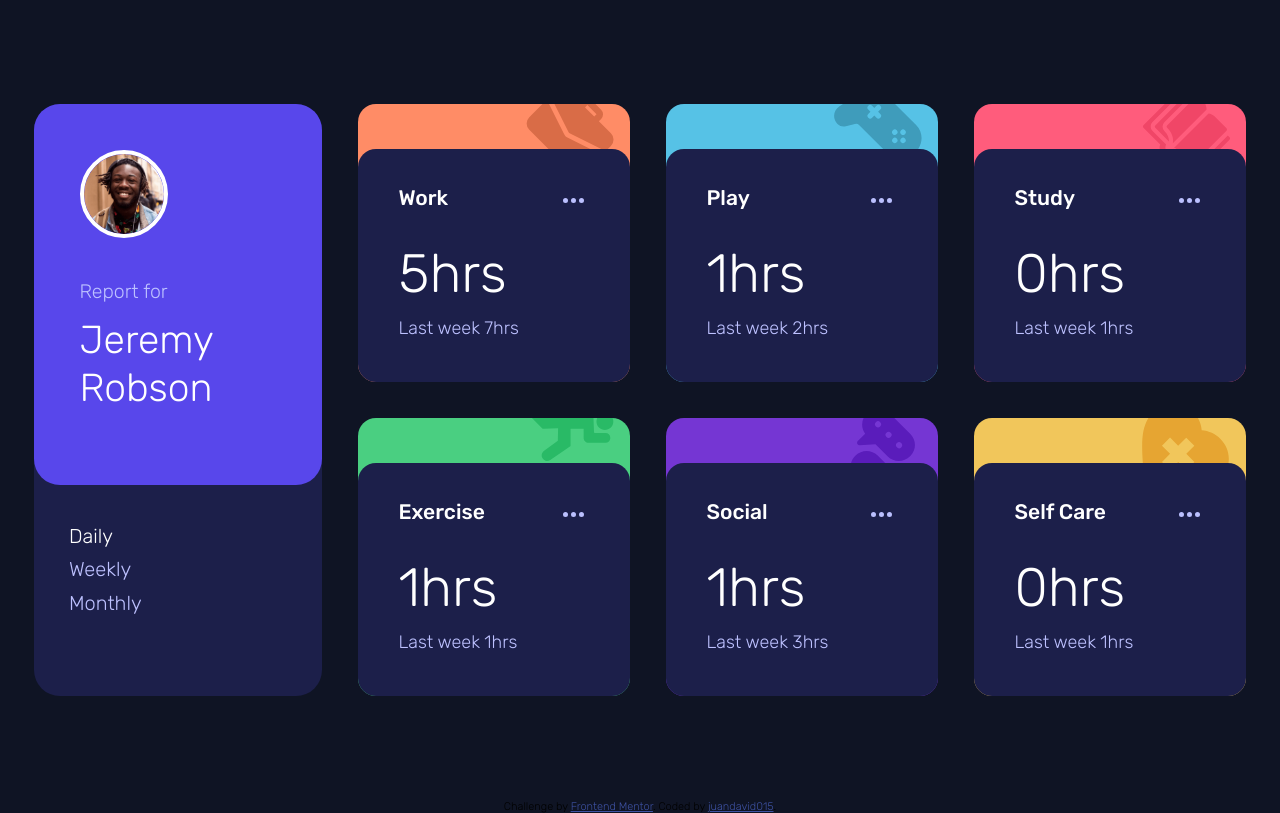
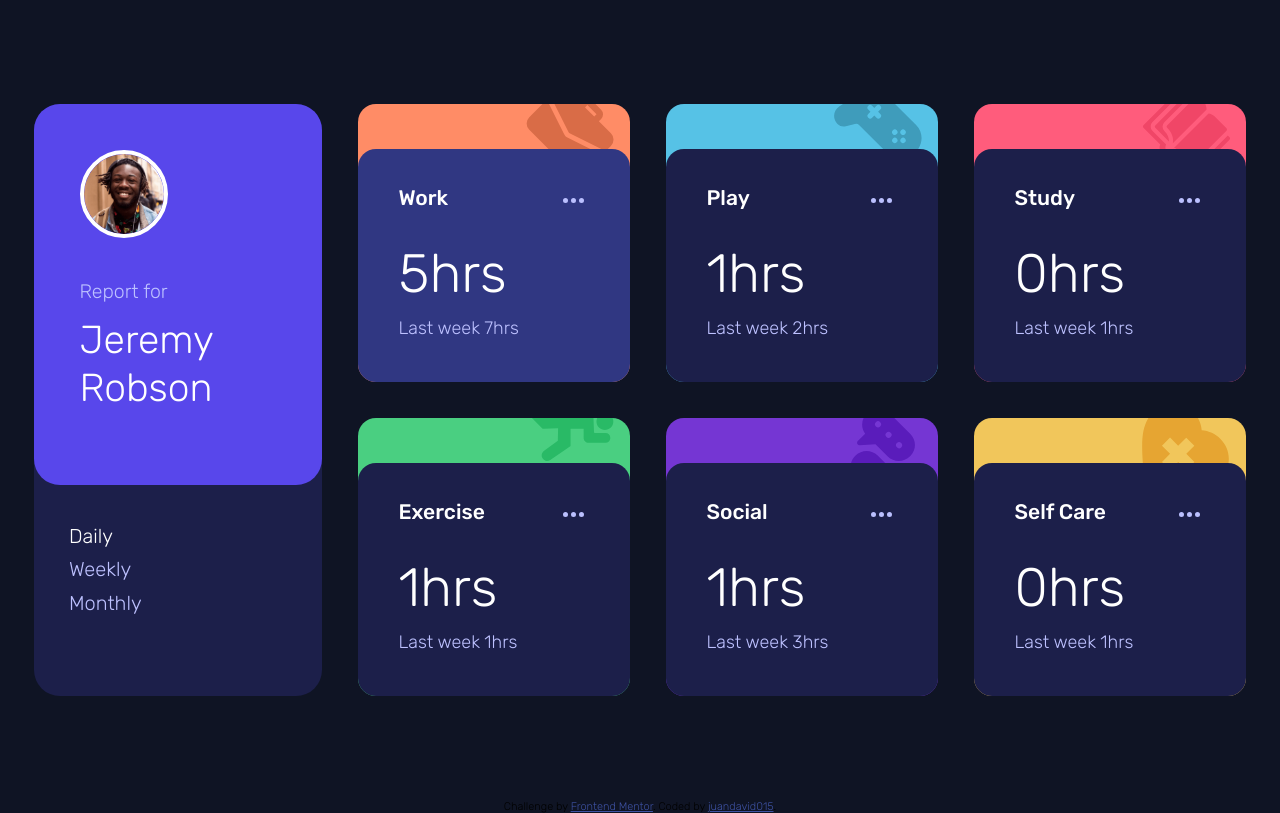
Before and after one commit to juandavid015/FrontendMentor-time-tracking-dashboard, a React (Create React App) app: page /daily in a window 1280 px wide. In both pictures the pointer is over the element 494 px from the left and 265 px from the top of the page. Built offline with nearby package versions, Linux system fonts and the light colour scheme; a web font is replaced by a local one.

Commit message:
added cards hoover bg

```diff
--- a/src/App.css
+++ b/src/App.css
@@ -93,7 +93,6 @@ h2 {
 .card-activity {
   border-radius: 1em;
   height: min-content;
-  cursor: pointer;
 }
 /*Top layouts */
 .card-top-layout {
@@ -136,6 +135,10 @@ h2 {
   border: 0 solid transparent;
   border-radius: 1em;
   line-height: 1.5;
+}
+.card-body:hover {
+  cursor: pointer;
+  background-color: hsl(235, 46%, 35%);;
 }
 .card-body-time > * {
   margin: 0rem 0rem 0em 0rem;
```
